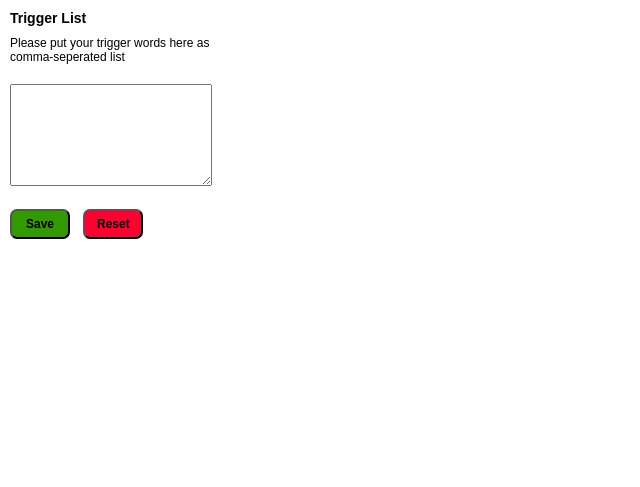
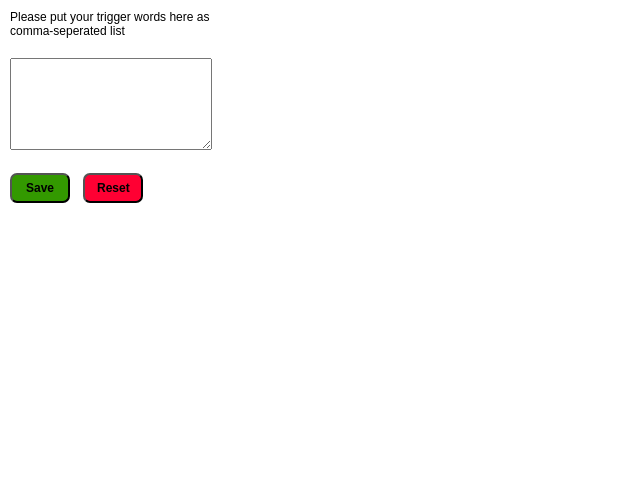
Before and after one commit to HackathonHHAster-sk/hackathon-hh-aster_sk, a website: page data/panel.html in a window 1280 px wide. Shown: the whole page, without its empty margins (0-640 px from the left). Drawn offline with Linux system fonts and the light colour scheme.

Commit message:
version 4

```diff
--- a/data/panel.html
+++ b/data/panel.html
@@ -9,7 +9,7 @@
   </head>
   <body>
     <div>
-      <h3>Trigger List</h3>
+<!--      <h3>Trigger List</h3>-->
       <p>Please put your trigger words here as comma-seperated list</p>
       <form action="#" method="post">
         <textarea id="triggerlist"></textarea>
--- a/data/style.css
+++ b/data/style.css
@@ -19,13 +19,13 @@ h3 {
 
 form {
     width: 200px;
-    height: 400px;
+/*    height: 400px;*/
     margin-top: 20px;
 }
 
 textarea {
     width: 100%;
-    height: 100px;
+    height: 90px;
     margin-bottom: 20px;
 }
 
```
